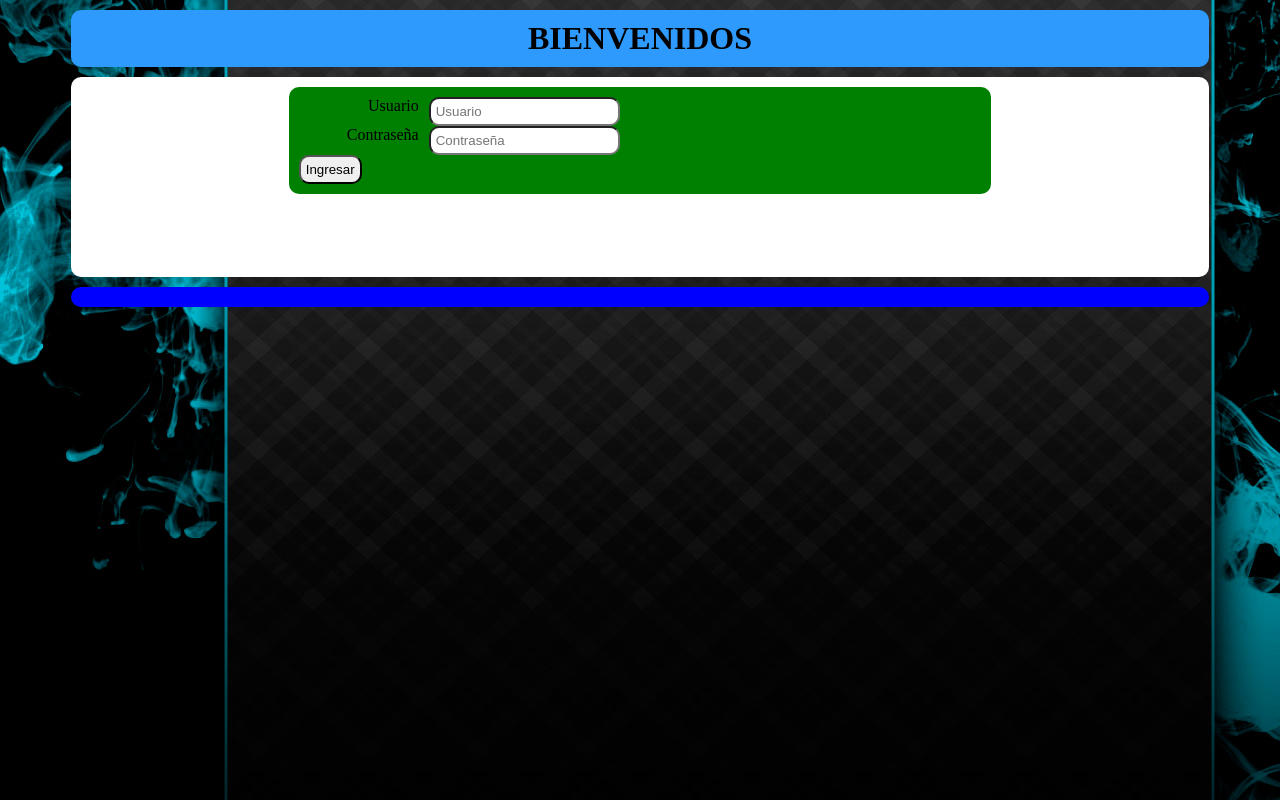
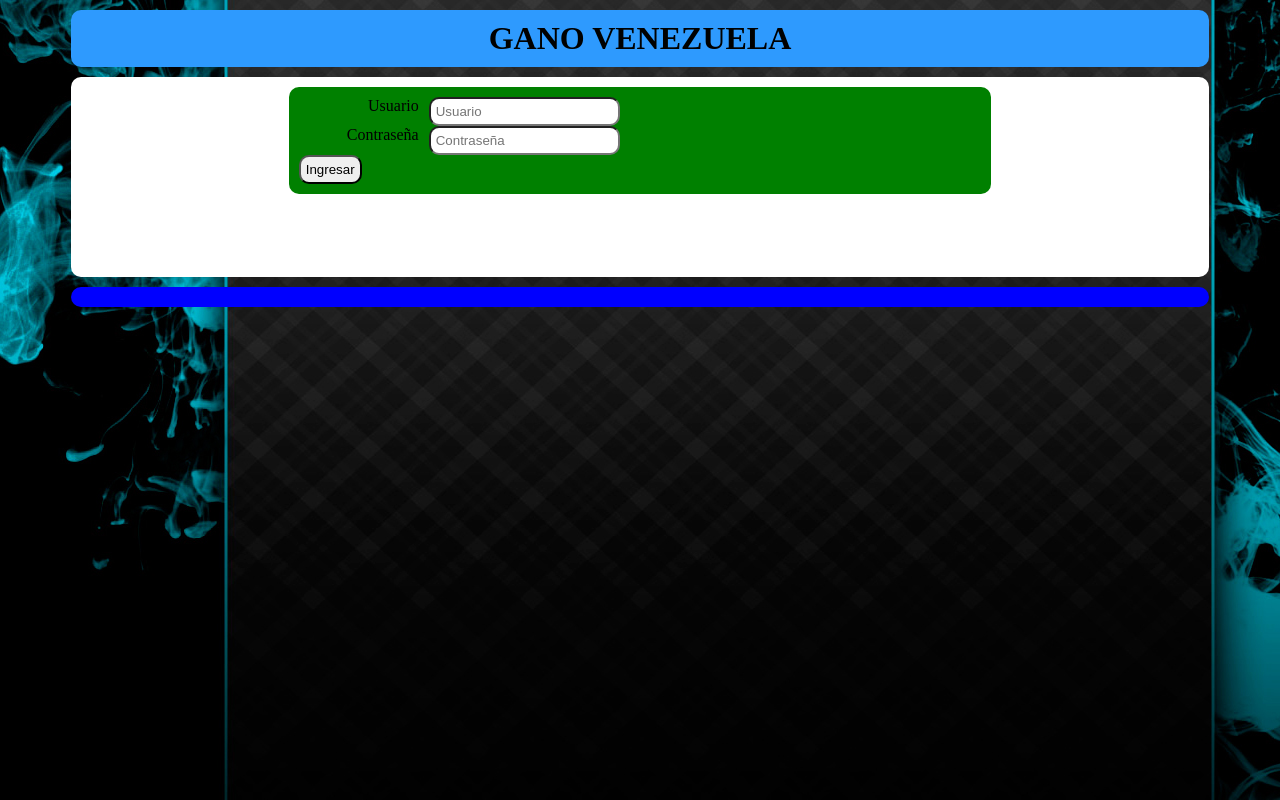
Before and after one commit to richard21/Proyectot2RR, a plain HTML site: page index.html in a window 1280 px wide. Drawn offline with Linux system fonts and the light colour scheme.

Commit message:
esto es una modificacion

```diff
--- a/index.html
+++ b/index.html
@@ -10,7 +10,7 @@
 </head>
 <body>
 <div id="container">
-<header><h1>BIENVENIDOS</h1></header>
+<header><h1>GANO VENEZUELA</h1></header>
 
 <section id="login">
 <div id="login2">
```
